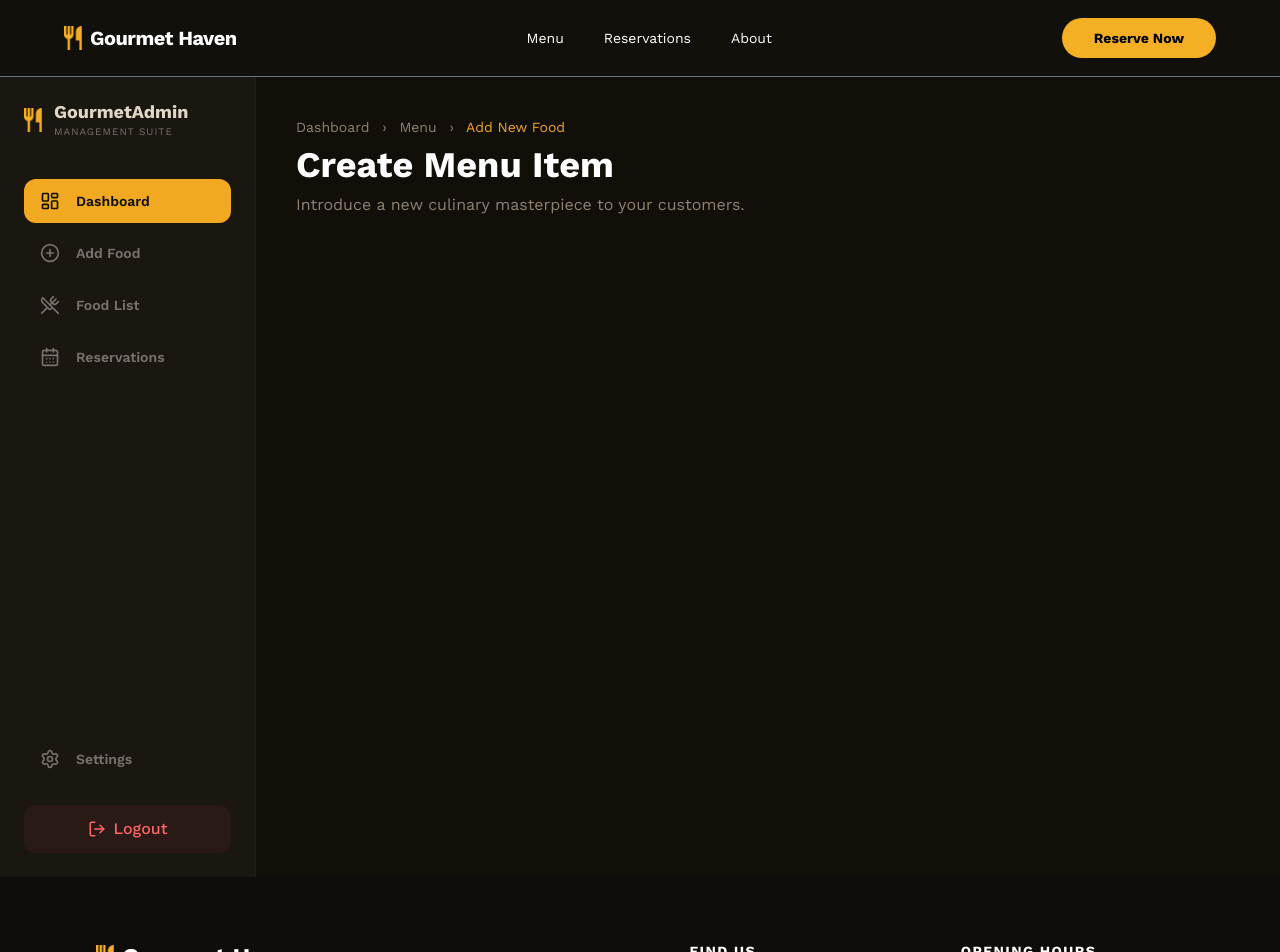
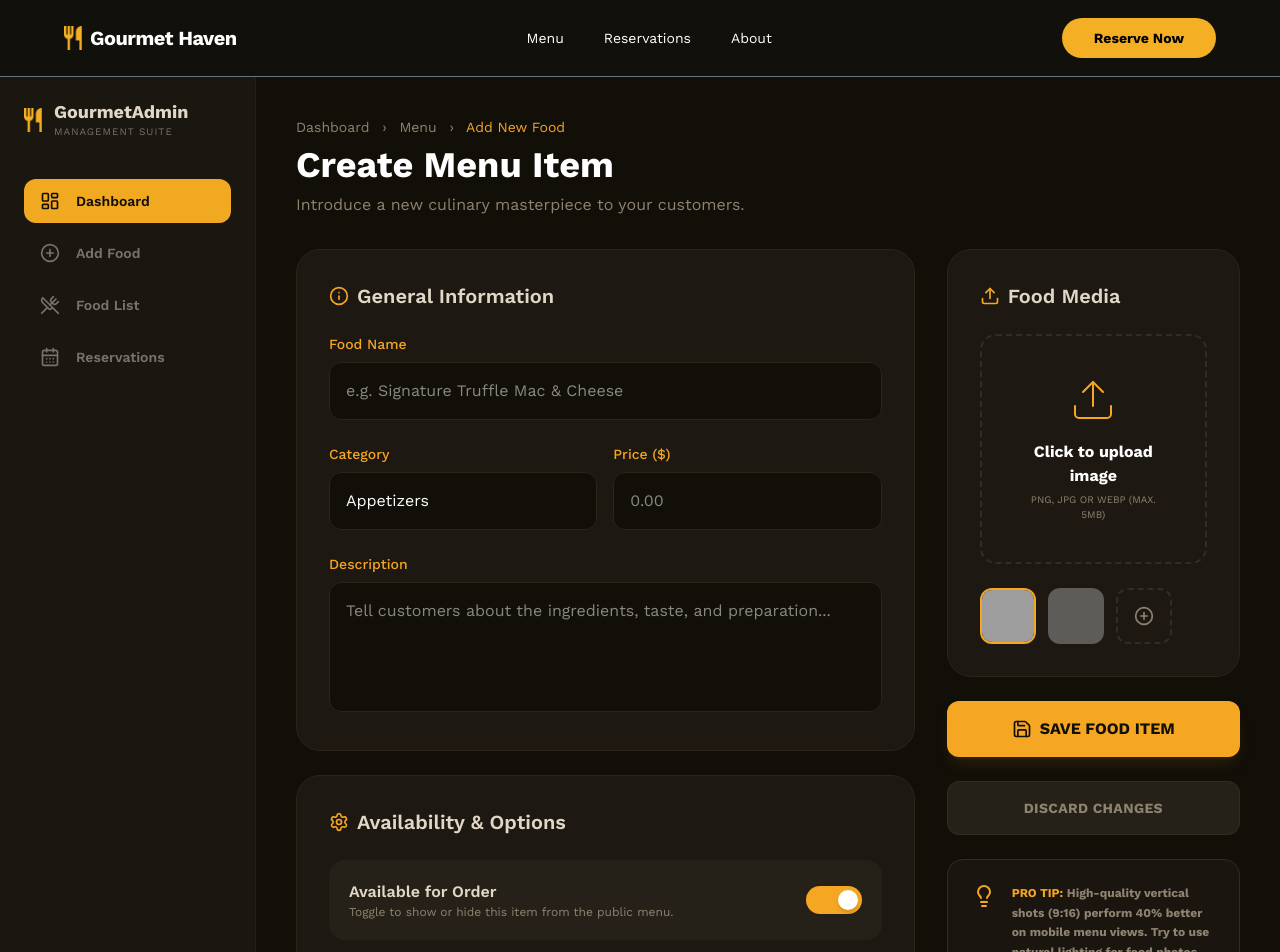
Before and after one commit to ferdoushasanpr/VantageTable, a Next.js app: page /addmenu in a window 1280 px wide. Shown: the top 952 px of the page. Built offline with nearby package versions, Linux system fonts and the light colour scheme; grey boxes are pictures that could not be loaded.

Commit message:
feat: AddMenu Page Added

```diff
--- a/app/(admin)/addmenu/page.tsx
+++ b/app/(admin)/addmenu/page.tsx
@@ -35,6 +35,156 @@ const AddMenuPage = (): React.ReactNode => {
             Introduce a new culinary masterpiece to your customers.
           </p>
         </header>
+
+        <div className="grid grid-cols-12 gap-8">
+          {/* Form Section */}
+          <div className="col-span-8 space-y-6">
+            {/* General Info */}
+            <section className="bg-[#1D1912] p-8 rounded-3xl border border-[#2A2419]">
+              <div className="flex items-center gap-2 mb-6">
+                <Info size={20} className="text-[#F5A623]" />
+                <h3 className="text-xl font-semibold font-work">
+                  General Information
+                </h3>
+              </div>
+
+              <div className="space-y-6">
+                <div>
+                  <label className="block text-sm text-[#F5A623] mb-2 font-medium font-work">
+                    Food Name
+                  </label>
+                  <input
+                    type="text"
+                    placeholder="e.g. Signature Truffle Mac & Cheese"
+                    className="w-full bg-[#120F08] font-work border border-[#2A2419] rounded-xl p-4 text-white placeholder:font-work focus:outline-none focus:border-[#F5A623] transition-colors"
+                  />
+                </div>
+
+                <div className="grid grid-cols-2 gap-4">
+                  <div>
+                    <label className="block text-sm text-[#F5A623] mb-2 font-medium font-work">
+                      Category
+                    </label>
+                    <select className="w-full bg-[#120F08] font-work border border-[#2A2419] rounded-xl p-4 text-white appearance-none focus:outline-none">
+                      <option>Appetizers</option>
+                      <option>Main Course</option>
+                      <option>Desserts</option>
+                    </select>
+                  </div>
+                  <div>
+                    <label className="block text-sm text-[#F5A623] mb-2 font-medium font-work">
+                      Price ($)
+                    </label>
+                    <input
+                      type="text"
+                      placeholder="0.00"
+                      className="w-full bg-[#120F08] font-work border border-[#2A2419] rounded-xl p-4 text-white placeholder:font-work focus:outline-none focus:border-[#F5A623]"
+                    />
+                  </div>
+                </div>
+
+                <div>
+                  <label className="block text-sm text-[#F5A623] mb-2 font-medium font-work">
+                    Description
+                  </label>
+                  <textarea
+                    rows={4}
+                    placeholder="Tell customers about the ingredients, taste, and preparation..."
+                    className="w-full bg-[#120F08] font-work border border-[#2A2419] rounded-xl p-4 text-white placeholder:font-work focus:outline-none focus:border-[#F5A623] resize-none"
+                  ></textarea>
+                </div>
+              </div>
+            </section>
+
+            {/* Availability */}
+            <section className="bg-[#1D1912] p-8 rounded-3xl border border-[#2A2419]">
+              <div className="flex items-center gap-2 mb-6">
+                <Settings size={20} className="text-[#F5A623]" />
+                <h3 className="text-xl font-semibold font-work">
+                  Availability & Options
+                </h3>
+              </div>
+
+              <div className="bg-[#262118] p-5 rounded-2xl flex justify-between items-center mb-6">
+                <div>
+                  <p className="font-semibold font-work">Available for Order</p>
+                  <p className="text-xs text-[#8E8370] font-work">
+                    Toggle to show or hide this item from the public menu.
+                  </p>
+                </div>
+                <button
+                  onClick={() => setIsAvailable(!isAvailable)}
+                  className={`w-14 h-7 flex items-center rounded-full p-1 transition-colors duration-300 ${isAvailable ? "bg-[#F5A623]" : "bg-[#332D21]"}`}
+                >
+                  <div
+                    className={`bg-white w-5 h-5 rounded-full shadow-md transform transition-transform duration-300 ${isAvailable ? "translate-x-7" : "translate-x-0"}`}
+                  />
+                </button>
+              </div>
+
+              <div className="space-y-4 font-work">
+                <Checkbox label="Mark as Vegetarian" />
+                <Checkbox label="Spicy Item (Low/Med/High)" />
+                <Checkbox label="Contains Nuts / Allergens" />
+              </div>
+            </section>
+          </div>
+
+          {/* Media Section */}
+          <div className="col-span-4 space-y-6">
+            <section className="bg-[#1D1912] p-8 rounded-3xl border border-[#2A2419]">
+              <div className="flex items-center gap-2 mb-6">
+                <Upload size={20} className="text-[#F5A623]" />
+                <h3 className="text-xl font-semibold font-work">Food Media</h3>
+              </div>
+
+              <div className="border-2 border-dashed border-[#332D21] rounded-2xl p-10 flex flex-col items-center justify-center text-center cursor-pointer hover:border-[#F5A623] transition-colors mb-6">
+                <div className="text-[#F5A623] mb-4">
+                  <Upload size={48} strokeWidth={1} />
+                </div>
+                <p className="font-bold font-work text-white mb-1">
+                  Click to upload image
+                </p>
+                <p className="text-[10px] font-work text-[#8E8370] uppercase">
+                  PNG, JPG or WEBP (Max. 5MB)
+                </p>
+              </div>
+
+              <div className="flex gap-3">
+                <img
+                  src="https://images.unsplash.com/photo-1546069901-ba9599a7e63c?w=100&h=100&fit=crop"
+                  className="w-14 h-14 rounded-xl object-cover border-2 border-[#F5A623]"
+                  alt="prev"
+                />
+                <img
+                  src="https://images.unsplash.com/photo-1567620905732-2d1ec7bb7445?w=100&h=100&fit=crop"
+                  className="w-14 h-14 rounded-xl object-cover opacity-50"
+                  alt="prev"
+                />
+                <div className="w-14 h-14 rounded-xl border-2 border-dashed border-[#332D21] flex items-center justify-center text-[#8E8370] hover:text-[#F5A623] cursor-pointer">
+                  <PlusCircle size={20} />
+                </div>
+              </div>
+            </section>
+
+            <button className="w-full bg-[#F5A623] text-[#120F08] font-work py-4 rounded-xl font-bold flex items-center justify-center gap-2 hover:bg-[#d98f1d] transition-all shadow-lg shadow-[#F5A623]/10">
+              <Save size={20} />
+              SAVE FOOD ITEM
+            </button>
+            <button className="w-full bg-[#262118] text-[#8E8370] font-work py-4 rounded-xl font-bold border border-[#332D21] hover:text-white transition-colors uppercase tracking-wide text-sm">
+              Discard Changes
+            </button>
+
+            <div className="bg-[#231F16]/50 p-6 rounded-2xl border border-[#332D21] flex gap-4">
+              <Lightbulb className="text-[#F5A623] shrink-0" size={24} />
+              <p className="text-xs text-[#8E8370] font-work font-bold leading-relaxed">
+                <span className="text-[#F5A623] font-bold">PRO TIP:</span>{" "}
+                High-quality vertical shots (9:16) perform 40% better on mobile
+                menu views. Try to use natural lighting for food photos.
+              </p>
+            </div>
+          </div>
+        </div>
       </main>
     </div>
   );
```
